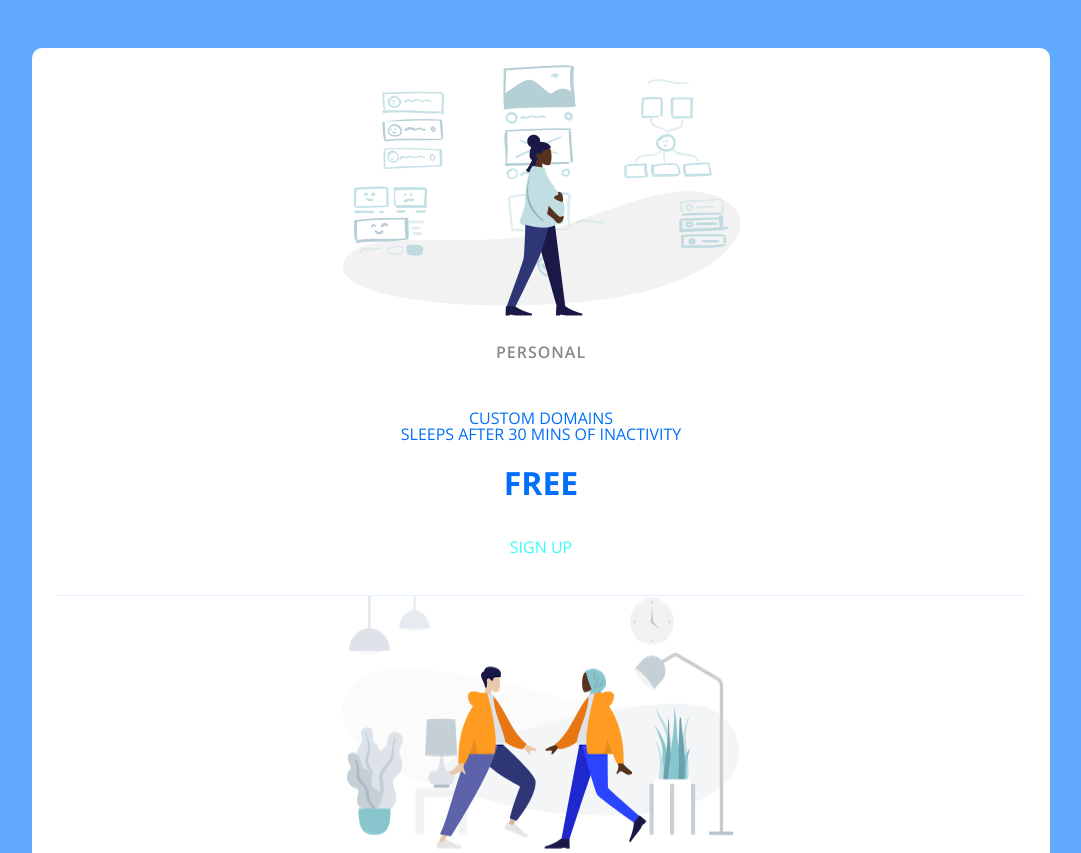
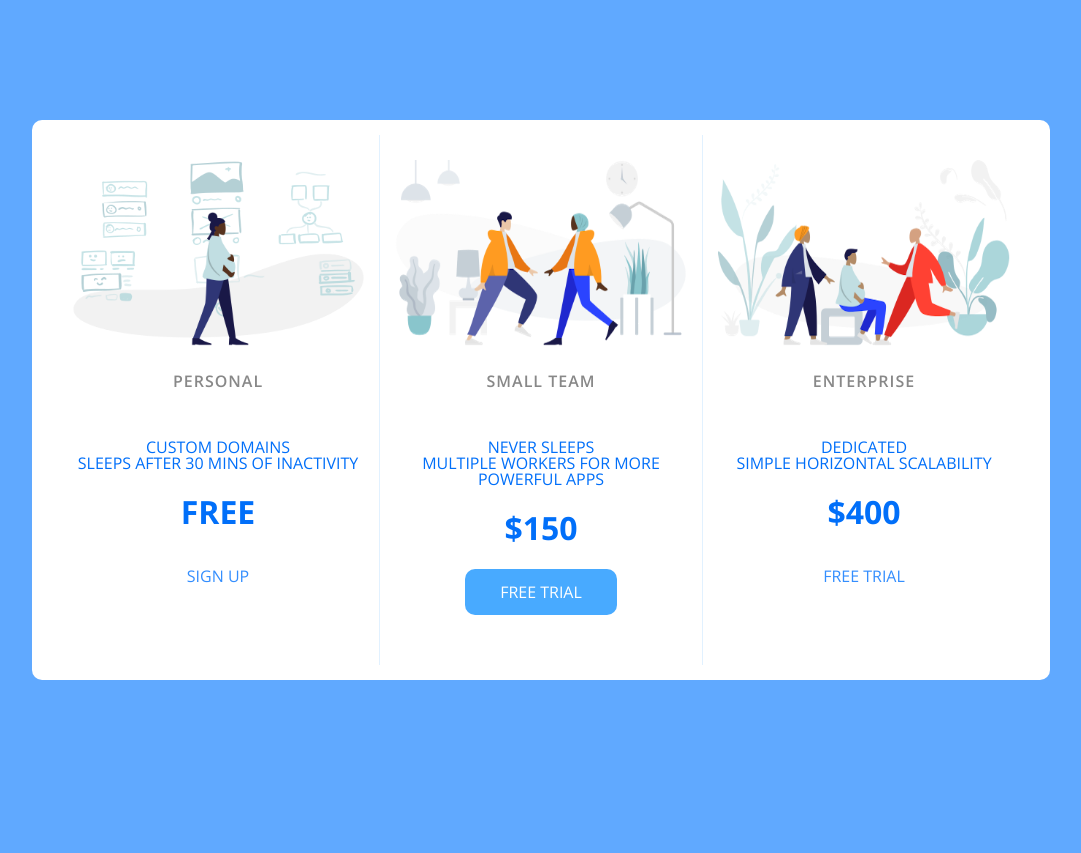
Before and after one commit to Shouraya/Pricing-Panel-Frontend, a plain HTML site: page index.html in a window 1280 px wide. Shown: the top 853 px of the page, without its empty margins (99-1180 px from the left). After the commit the page ends 800 px from the top, so only its background shows below. Drawn offline with nearby package versions, Linux system fonts and the light colour scheme.

Commit message:
css done

```diff
--- a/public/app.css
+++ b/public/app.css
@@ -60,7 +60,6 @@ body {
 }
 
 .panel {
-    margin: 3rem 0;
     background-color: white;
     border-radius: 10px;
     padding: 15px 25px;
@@ -120,7 +119,7 @@ body {
 .pricing-button {
     color: #9dd1ff;
     border-radius: 10px;
-    color: #34fefe;
+    color: #348efe;
     display: inline-block;
     padding: 15px 35px;
     text-decoration: none;
@@ -141,3 +140,19 @@ body {
     background-color: #269aff;
     color: white;
 }
+
+@media (min-width: 900px){
+    .panel {
+        flex-direction: row;
+    }
+
+    .pricing-plan {
+        border-bottom: none;
+        border-right: 1px solid #e1f1ff;
+        padding: 25px 15px;
+    }
+
+    .pricing-plan:last-child {
+        border-right: none;
+    }
+}
```
